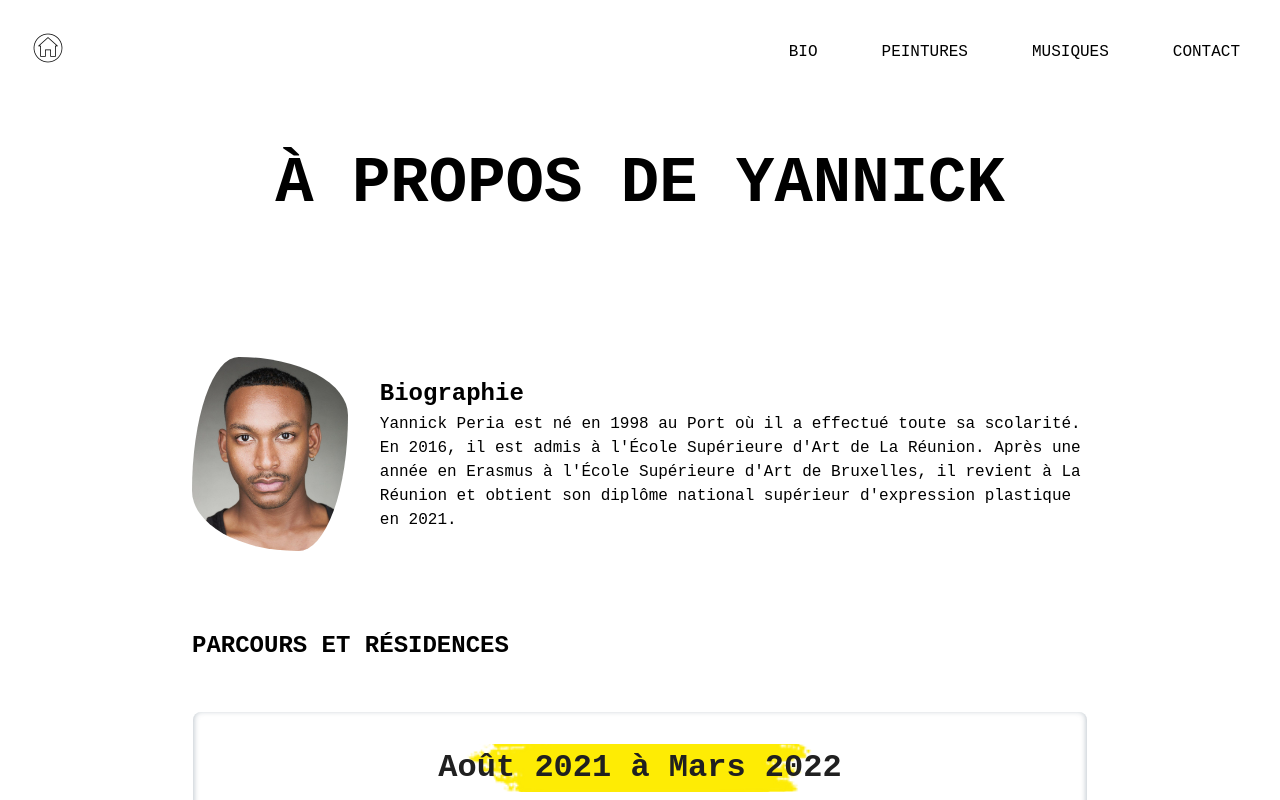
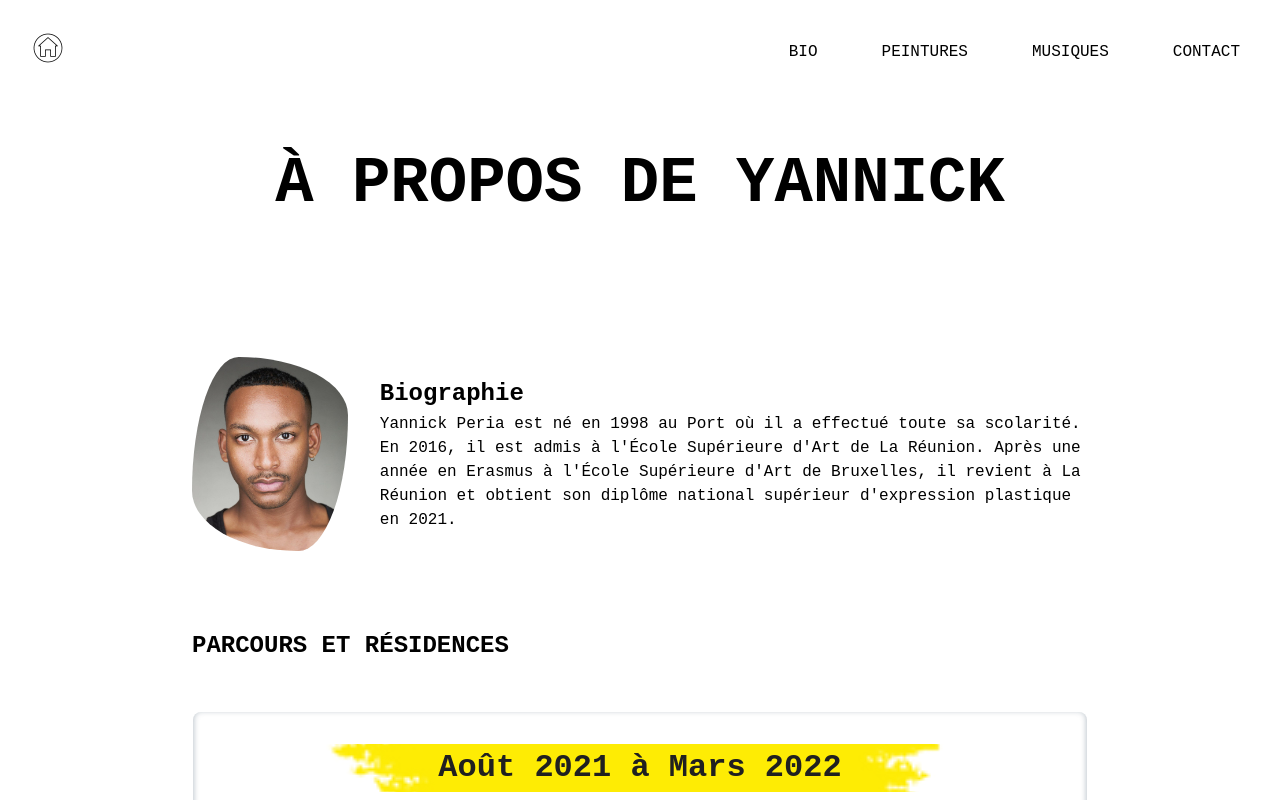
Before and after one commit to TerryGrimoire/Yannick-Peria, a React (Vite) app: page /Bio in a window 1280 px wide. Shown: the top 800 px of the page. Built offline with nearby package versions, Linux system fonts and the light colour scheme; a web font is replaced by a local one.

Commit message:
changing landing img

```diff
--- a/src/App.css
+++ b/src/App.css
@@ -1008,7 +1008,7 @@ margin: 0rem 2rem 0 0;
   color: var(--secondary-bg-color);
   background-image: url(./assets/pinceau9.png);
   background-repeat: no-repeat;
-  background-size:100%;
+  background-size:180%;
   background-position: center;
   height: fit-content;
   font-size: 2rem;
--- a/src/components/Home/LandingPage/Landing.jsx
+++ b/src/components/Home/LandingPage/Landing.jsx
@@ -1,6 +1,6 @@
 import React from "react";
 import pinceau from "../../../assets/pinceau4.png";
-import pinceau2 from "../../../assets/pinceau6.png";
+import pinceau2 from "../../../assets/pinceau7.png";
 
 function Landing({ title }) {
   return (
```
